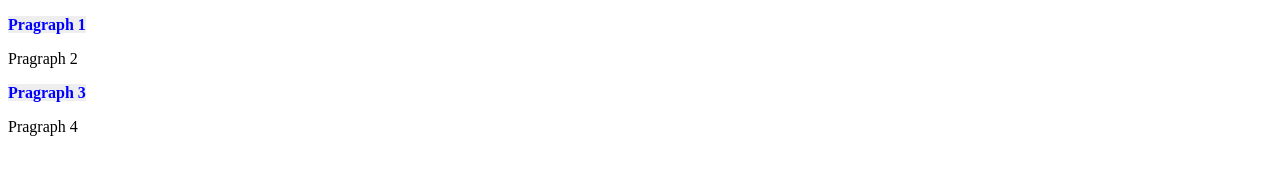
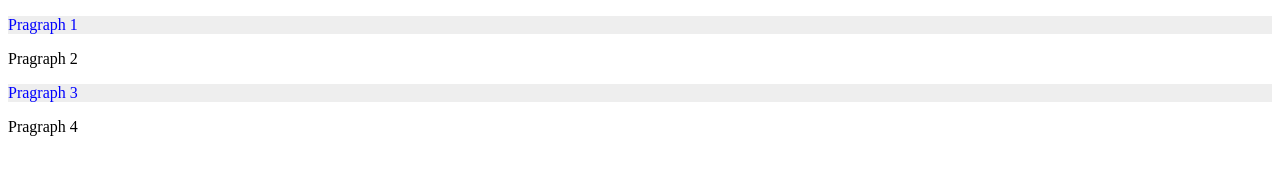
Before and after one commit to acciojob/class-practise-PriyaSandal, a website: page main.html in a window 1280 px wide. Drawn offline with Linux system fonts and the light colour scheme.

Commit message:
created a submission

```diff
--- a/main.html
+++ b/main.html
@@ -10,9 +10,9 @@
 	<!-- the entire body must be written by student -->
     <script type="text/javascript" src="./script.js">
 </script>
-<p><b>Pragraph 1</b></p>
+<p class="selector">Pragraph 1</p>
 <p>Pragraph 2</p>
-<p><b>Pragraph 3</b></p>
+<p class="selector">Pragraph 3</p>
 <p>Pragraph 4</p>
 </body>
 
--- a/styles.css
+++ b/styles.css
@@ -1,4 +1,4 @@
-b{
+.selector{
 background:#eee;
 color:#00f;
 }
```
